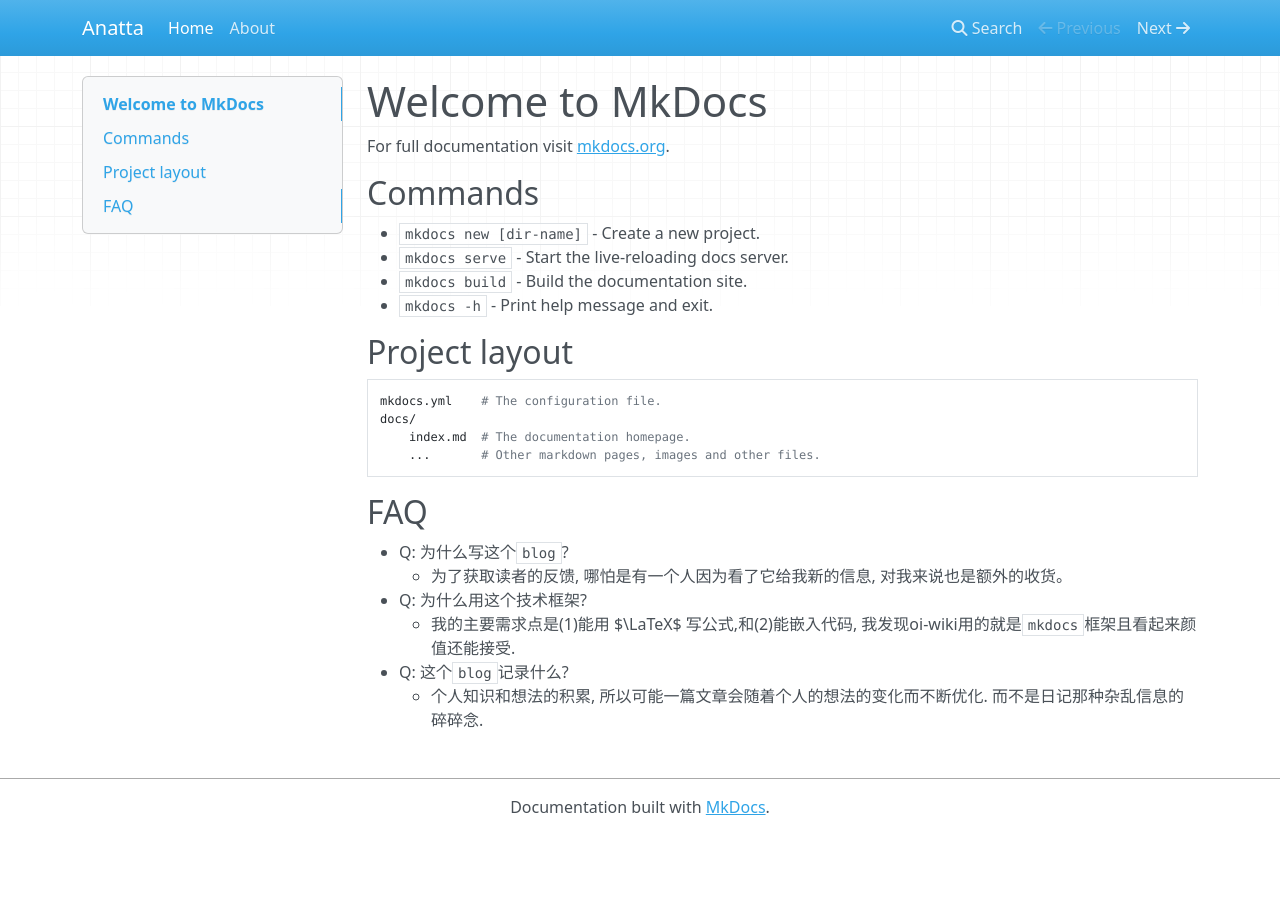
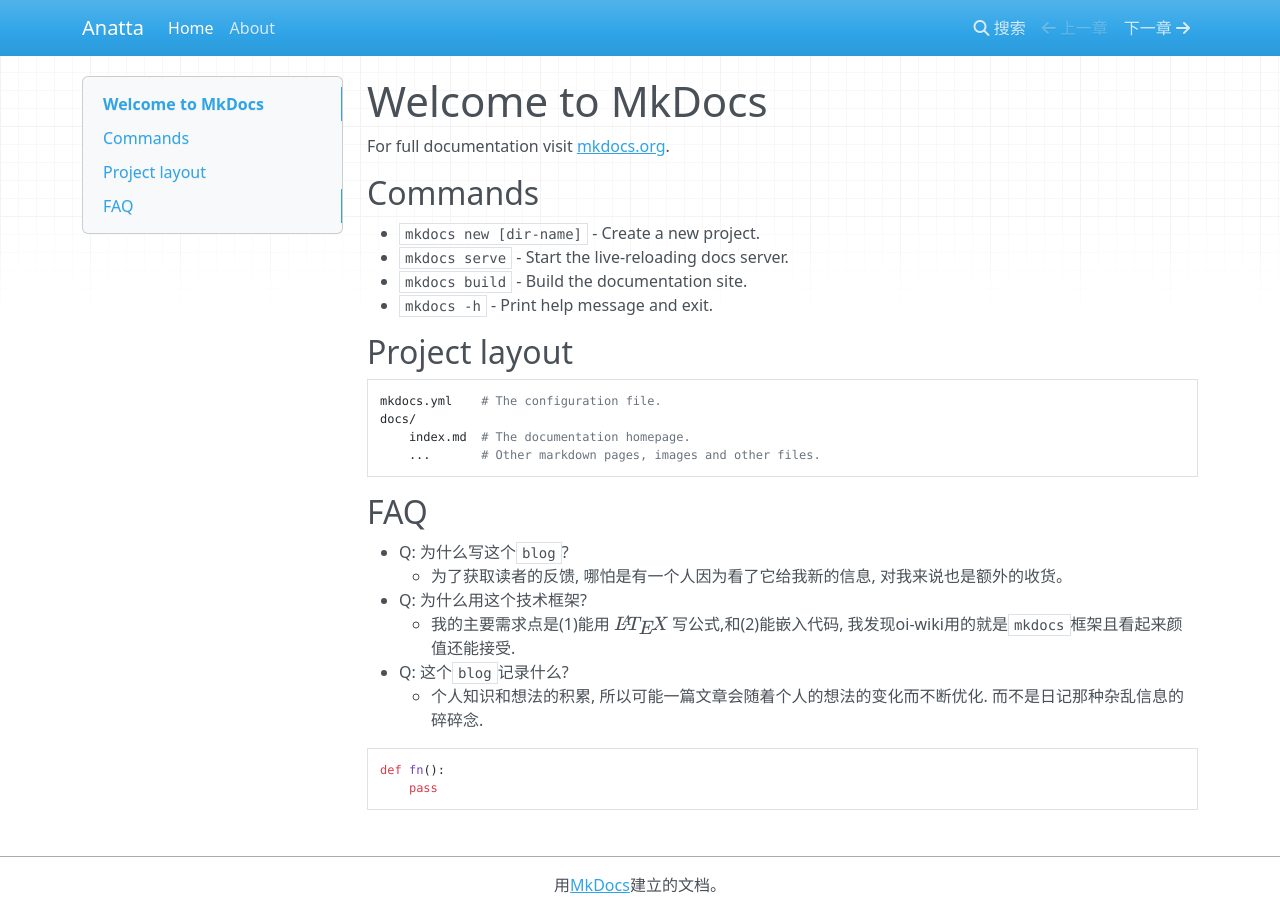
Before and after one commit to anatta-life/blog, an MkDocs documentation site: the page built from docs/index.md, in a window 1280 px wide. Built offline with MkDocs 1.6.1, drawn with Linux system fonts in a browser that asks for light colours; nearby versions of some CDN libraries; some of the changed lines change nothing that is shown.

Commit message:
add latex support

````diff
--- a/docs/index.md
+++ b/docs/index.md
@@ -24,3 +24,8 @@ For full documentation visit [mkdocs.org](https://www.mkdocs.org).
     - 我的主要需求点是(1)能用 $\LaTeX$ 写公式,和(2)能嵌入代码, 我发现oi-wiki用的就是`mkdocs`框架且看起来颜值还能接受.
 * Q: 这个`blog`记录什么?
     - 个人知识和想法的积累, 所以可能一篇文章会随着个人的想法的变化而不断优化. 而不是日记那种杂乱信息的碎碎念.
+
+```python
+def fn():
+    pass
+```
--- /dev/null
+++ b/docs/javascripts/mathjax.js
@@ -0,0 +1,16 @@
+window.MathJax = {
+    tex: {
+      inlineMath: [["\\(", "\\)"]],
+      displayMath: [["\\[", "\\]"]],
+      processEscapes: true,
+      processEnvironments: true
+    },
+    options: {
+      ignoreHtmlClass: ".*|",
+      processHtmlClass: "arithmatex"
+    }
+  };
+
+  document$.subscribe(() => {
+    MathJax.typesetPromise()
+  })
--- a/mkdocs.yml
+++ b/mkdocs.yml
@@ -2,3 +2,21 @@ site_name: Anatta
 nav:
     - Home: index.md
     - About: about.md
+theme:
+    name: mkdocs
+    highlightjs: true
+    shortcuts:
+        help: 191    # ?
+        next: 78     # n
+        previous: 80 # p
+        search: 83   # s
+    locale: zh_CN
+
+markdown_extensions:
+  - pymdownx.arithmatex:
+      generic: true
+
+extra_javascript:
+  - javascripts/mathjax.js
+  - https://polyfill.io/v3/polyfill.min.js?features=es6
+  - https://cdn.jsdelivr.net/npm/mathjax@3/es5/tex-mml-chtml.js
````
